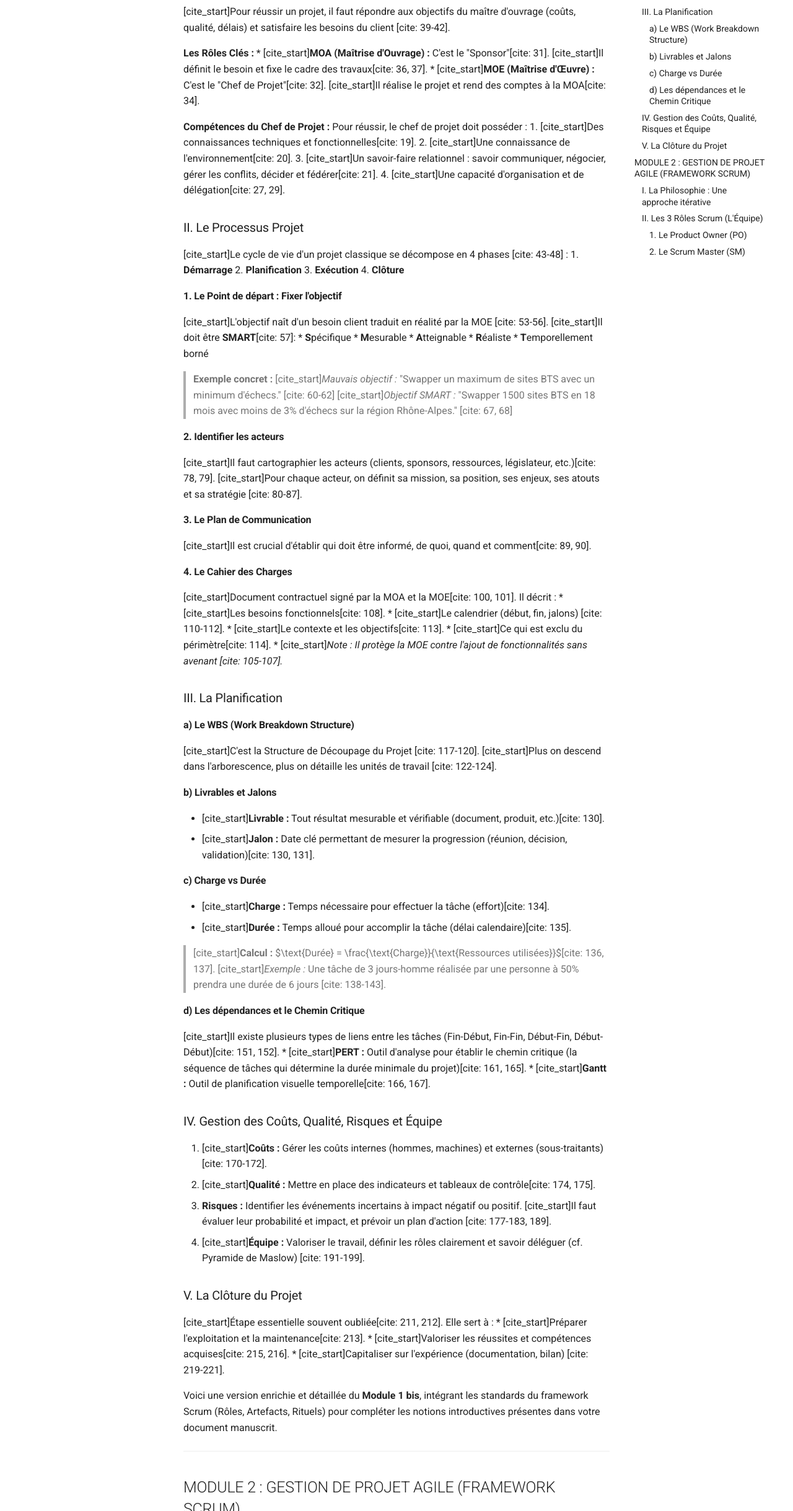
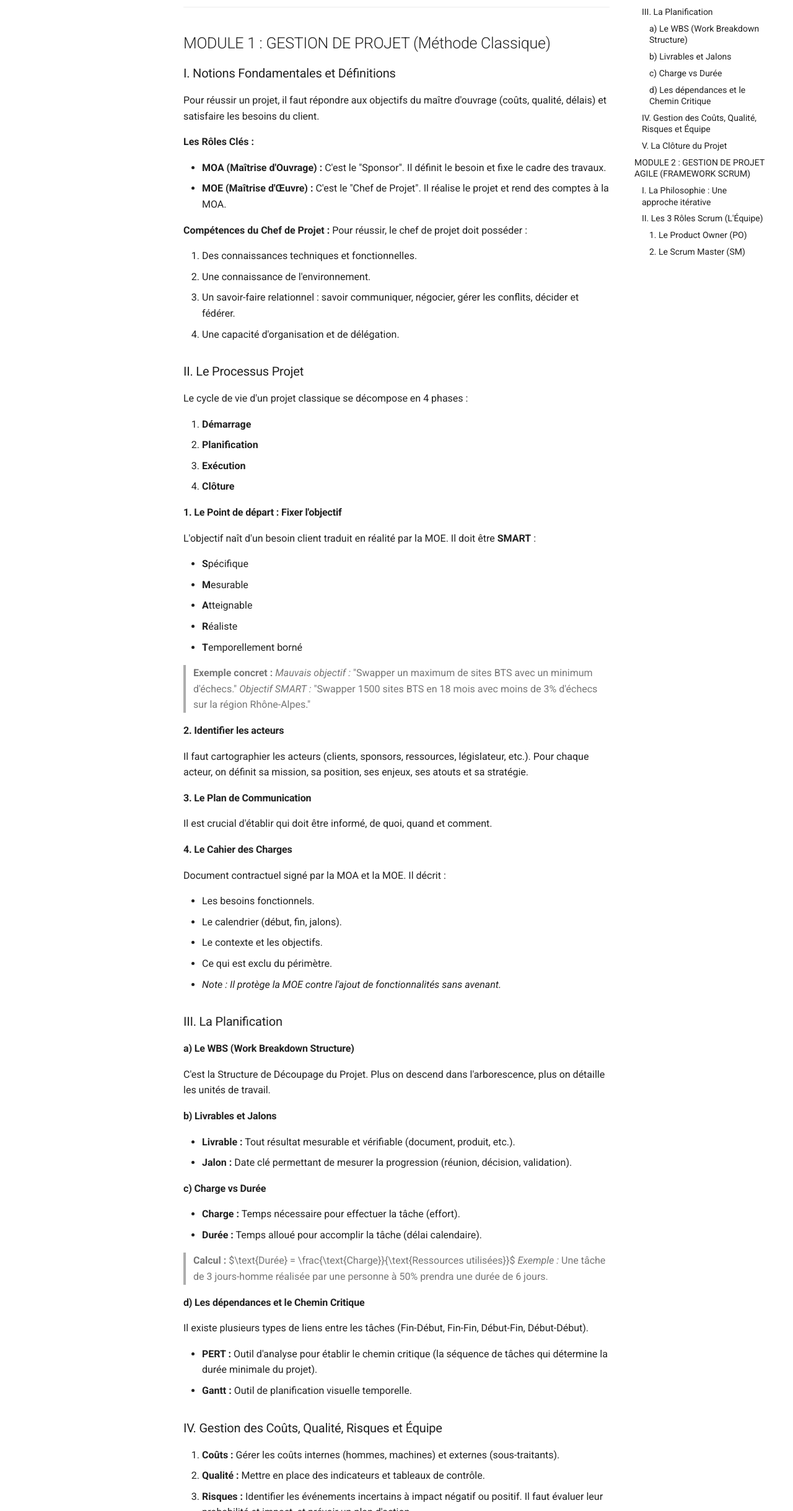
Before and after one commit to zet74prof/zet74prof.github.io, a plain HTML site: page 2A/B1/B1-1A-Cours-Gestion de projet/index.html in a window 1280 px wide. Shown: the part 362-2800 px from the top of the page at 62% size. Drawn offline with Linux system fonts and the light colour scheme.

Commit message:
Deployed  with MkDocs version: 1.6.1

```diff
--- a/2A/B1/B1-1A-Cours-Gestion de projet/index.html
+++ b/2A/B1/B1-1A-Cours-Gestion de projet/index.html
@@ -23,7 +23,7 @@
 
 
 
-        <title>Cours de Gestion de Projet - zet74prof - Documentation</title>
+        <title>B1 1A Cours Gestion de projet - zet74prof - Documentation</title>
 
 
 
@@ -100,7 +100,7 @@
         <div class="md-header__topic" data-md-component="header-topic">
           <span class="md-ellipsis">
 
-              Cours de Gestion de Projet
+              B1 1A Cours Gestion de projet
 
           </span>
         </div>
@@ -779,7 +779,7 @@
   <span class="md-ellipsis">
 
 
-    Cours de Gestion de Projet
+    B1 1A Cours Gestion de projet
 
 
 
@@ -797,7 +797,7 @@
   <span class="md-ellipsis">
 
 
-    Cours de Gestion de Projet
+    B1 1A Cours Gestion de projet
 
 
 
@@ -1766,95 +1766,109 @@
 
 
 
+<p>Voici le fichier Markdown complet et nettoyé (sans les balises de citation), prêt à être mis en ligne. J'ai inclus le <strong>Module 1</strong>, le <strong>Module 2</strong>, ainsi que le <strong>Module 3</strong> (sur le suivi de service/ITIL) que je venais de générer, afin que vous ayez tout le cours dans un seul fichier propre.</p>
+<hr />
 <h1 id="cours-de-gestion-de-projet">Cours de Gestion de Projet</h1>
-<p>Ce cours couvre les fondamentaux de la gestion de projet</p>
+<p>Ce cours couvre les fondamentaux de la gestion de projet.</p>
 <hr />
 <h2 id="module-1-gestion-de-projet-methode-classique">MODULE 1 : GESTION DE PROJET (Méthode Classique)</h2>
 <h3 id="i-notions-fondamentales-et-definitions">I. Notions Fondamentales et Définitions</h3>
-<p>[cite_start]Pour réussir un projet, il faut répondre aux objectifs du maître d'ouvrage (coûts, qualité, délais) et satisfaire les besoins du client [cite: 39-42].</p>
-<p><strong>Les Rôles Clés :</strong>
-* [cite_start]<strong>MOA (Maîtrise d'Ouvrage) :</strong> C'est le "Sponsor"[cite: 31]. [cite_start]Il définit le besoin et fixe le cadre des travaux[cite: 36, 37].
-* [cite_start]<strong>MOE (Maîtrise d'Œuvre) :</strong> C'est le "Chef de Projet"[cite: 32]. [cite_start]Il réalise le projet et rend des comptes à la MOA[cite: 34].</p>
+<p>Pour réussir un projet, il faut répondre aux objectifs du maître d'ouvrage (coûts, qualité, délais) et satisfaire les besoins du client.</p>
+<p><strong>Les Rôles Clés :</strong></p>
+<ul>
+<li><strong>MOA (Maîtrise d'Ouvrage) :</strong> C'est le "Sponsor". Il définit le besoin et fixe le cadre des travaux.</li>
+<li><strong>MOE (Maîtrise d'Œuvre) :</strong> C'est le "Chef de Projet". Il réalise le projet et rend des comptes à la MOA.</li>
+</ul>
 <p><strong>Compétences du Chef de Projet :</strong>
-Pour réussir, le chef de projet doit posséder :
-1.  [cite_start]Des connaissances techniques et fonctionnelles[cite: 19].
-2.  [cite_start]Une connaissance de l'environnement[cite: 20].
-3.  [cite_start]Un savoir-faire relationnel : savoir communiquer, négocier, gérer les conflits, décider et fédérer[cite: 21].
-4.  [cite_start]Une capacité d'organisation et de délégation[cite: 27, 29].</p>
+Pour réussir, le chef de projet doit posséder :</p>
+<ol>
+<li>Des connaissances techniques et fonctionnelles.</li>
+<li>Une connaissance de l'environnement.</li>
+<li>Un savoir-faire relationnel : savoir communiquer, négocier, gérer les conflits, décider et fédérer.</li>
+<li>Une capacité d'organisation et de délégation.</li>
+</ol>
 <h3 id="ii-le-processus-projet">II. Le Processus Projet</h3>
-<p>[cite_start]Le cycle de vie d'un projet classique se décompose en 4 phases [cite: 43-48] :
-1.  <strong>Démarrage</strong>
-2.  <strong>Planification</strong>
-3.  <strong>Exécution</strong>
-4.  <strong>Clôture</strong></p>
+<p>Le cycle de vie d'un projet classique se décompose en 4 phases :</p>
+<ol>
+<li><strong>Démarrage</strong></li>
+<li><strong>Planification</strong></li>
+<li><strong>Exécution</strong></li>
+<li><strong>Clôture</strong></li>
+</ol>
 <h4 id="1-le-point-de-depart-fixer-lobjectif">1. Le Point de départ : Fixer l'objectif</h4>
-<p>[cite_start]L'objectif naît d'un besoin client traduit en réalité par la MOE [cite: 53-56]. [cite_start]Il doit être <strong>SMART</strong>[cite: 57]:
-* <strong>S</strong>pécifique
-* <strong>M</strong>esurable
-* <strong>A</strong>tteignable
-* <strong>R</strong>éaliste
-* <strong>T</strong>emporellement borné</p>
+<p>L'objectif naît d'un besoin client traduit en réalité par la MOE. Il doit être <strong>SMART</strong> :</p>
+<ul>
+<li><strong>S</strong>pécifique</li>
+<li><strong>M</strong>esurable</li>
+<li><strong>A</strong>tteignable</li>
+<li><strong>R</strong>éaliste</li>
+<li><strong>T</strong>emporellement borné</li>
+</ul>
 <blockquote>
 <p><strong>Exemple concret :</strong>
-[cite_start]<em>Mauvais objectif :</em> "Swapper un maximum de sites BTS avec un minimum d'échecs." [cite: 60-62]
-[cite_start]<em>Objectif SMART :</em> "Swapper 1500 sites BTS en 18 mois avec moins de 3% d'échecs sur la région Rhône-Alpes." [cite: 67, 68]</p>
+<em>Mauvais objectif :</em> "Swapper un maximum de sites BTS avec un minimum d'échecs."
+<em>Objectif SMART :</em> "Swapper 1500 sites BTS en 18 mois avec moins de 3% d'échecs sur la région Rhône-Alpes."</p>
 </blockquote>
 <h4 id="2-identifier-les-acteurs">2. Identifier les acteurs</h4>
-<p>[cite_start]Il faut cartographier les acteurs (clients, sponsors, ressources, législateur, etc.)[cite: 78, 79]. [cite_start]Pour chaque acteur, on définit sa mission, sa position, ses enjeux, ses atouts et sa stratégie [cite: 80-87].</p>
+<p>Il faut cartographier les acteurs (clients, sponsors, ressources, législateur, etc.). Pour chaque acteur, on définit sa mission, sa position, ses enjeux, ses atouts et sa stratégie.</p>
 <h4 id="3-le-plan-de-communication">3. Le Plan de Communication</h4>
-<p>[cite_start]Il est crucial d'établir qui doit être informé, de quoi, quand et comment[cite: 89, 90].</p>
+<p>Il est crucial d'établir qui doit être informé, de quoi, quand et comment.</p>
 <h4 id="4-le-cahier-des-charges">4. Le Cahier des Charges</h4>
-<p>[cite_start]Document contractuel signé par la MOA et la MOE[cite: 100, 101]. Il décrit :
-* [cite_start]Les besoins fonctionnels[cite: 108].
-* [cite_start]Le calendrier (début, fin, jalons) [cite: 110-112].
-* [cite_start]Le contexte et les objectifs[cite: 113].
-* [cite_start]Ce qui est exclu du périmètre[cite: 114].
-* [cite_start]<em>Note : Il protège la MOE contre l'ajout de fonctionnalités sans avenant [cite: 105-107].</em></p>
+<p>Document contractuel signé par la MOA et la MOE. Il décrit :</p>
+<ul>
+<li>Les besoins fonctionnels.</li>
+<li>Le calendrier (début, fin, jalons).</li>
+<li>Le contexte et les objectifs.</li>
+<li>Ce qui est exclu du périmètre.</li>
+<li><em>Note : Il protège la MOE contre l'ajout de fonctionnalités sans avenant.</em></li>
+</ul>
 <h3 id="iii-la-planification">III. La Planification</h3>
 <h4 id="a-le-wbs-work-breakdown-structure">a) Le WBS (Work Breakdown Structure)</h4>
-<p>[cite_start]C'est la Structure de Découpage du Projet [cite: 117-120]. [cite_start]Plus on descend dans l'arborescence, plus on détaille les unités de travail [cite: 122-124].</p>
+<p>C'est la Structure de Découpage du Projet. Plus on descend dans l'arborescence, plus on détaille les unités de travail.</p>
 <h4 id="b-livrables-et-jalons">b) Livrables et Jalons</h4>
 <ul>
-<li>[cite_start]<strong>Livrable :</strong> Tout résultat mesurable et vérifiable (document, produit, etc.)[cite: 130].</li>
-<li>[cite_start]<strong>Jalon :</strong> Date clé permettant de mesurer la progression (réunion, décision, validation)[cite: 130, 131].</li>
+<li><strong>Livrable :</strong> Tout résultat mesurable et vérifiable (document, produit, etc.).</li>
+<li><strong>Jalon :</strong> Date clé permettant de mesurer la progression (réunion, décision, validation).</li>
 </ul>
 <h4 id="c-charge-vs-duree">c) Charge vs Durée</h4>
 <ul>
-<li>[cite_start]<strong>Charge :</strong> Temps nécessaire pour effectuer la tâche (effort)[cite: 134].</li>
-<li>[cite_start]<strong>Durée :</strong> Temps alloué pour accomplir la tâche (délai calendaire)[cite: 135].</li>
+<li><strong>Charge :</strong> Temps nécessaire pour effectuer la tâche (effort).</li>
+<li><strong>Durée :</strong> Temps alloué pour accomplir la tâche (délai calendaire).</li>
 </ul>
 <blockquote>
-<p>[cite_start]<strong>Calcul :</strong> $\text{Durée} = \frac{\text{Charge}}{\text{Ressources utilisées}}$[cite: 136, 137].
-[cite_start]<em>Exemple :</em> Une tâche de 3 jours-homme réalisée par une personne à 50% prendra une durée de 6 jours [cite: 138-143].</p>
+<p><strong>Calcul :</strong> $\text{Durée} = \frac{\text{Charge}}{\text{Ressources utilisées}}$
+<em>Exemple :</em> Une tâche de 3 jours-homme réalisée par une personne à 50% prendra une durée de 6 jours.</p>
 </blockquote>
 <h4 id="d-les-dependances-et-le-chemin-critique">d) Les dépendances et le Chemin Critique</h4>
-<p>[cite_start]Il existe plusieurs types de liens entre les tâches (Fin-Début, Fin-Fin, Début-Fin, Début-Début)[cite: 151, 152].
-* [cite_start]<strong>PERT :</strong> Outil d'analyse pour établir le chemin critique (la séquence de tâches qui détermine la durée minimale du projet)[cite: 161, 165].
-* [cite_start]<strong>Gantt :</strong> Outil de planification visuelle temporelle[cite: 166, 167].</p>
+<p>Il existe plusieurs types de liens entre les tâches (Fin-Début, Fin-Fin, Début-Fin, Début-Début).</p>
+<ul>
+<li><strong>PERT :</strong> Outil d'analyse pour établir le chemin critique (la séquence de tâches qui détermine la durée minimale du projet).</li>
+<li><strong>Gantt :</strong> Outil de planification visuelle temporelle.</li>
+</ul>
 <h3 id="iv-gestion-des-couts-qualite-risques-et-equipe">IV. Gestion des Coûts, Qualité, Risques et Équipe</h3>
 <ol>
-<li>[cite_start]<strong>Coûts :</strong> Gérer les coûts internes (hommes, machines) et externes (sous-traitants) [cite: 170-172].</li>
-<li>[cite_start]<strong>Qualité :</strong> Mettre en place des indicateurs et tableaux de contrôle[cite: 174, 175].</li>
-<li><strong>Risques :</strong> Identifier les événements incertains à impact négatif ou positif. [cite_start]Il faut évaluer leur probabilité et impact, et prévoir un plan d'action [cite: 177-183, 189].</li>
-<li>[cite_start]<strong>Équipe :</strong> Valoriser le travail, définir les rôles clairement et savoir déléguer (cf. Pyramide de Maslow) [cite: 191-199].</li>
+<li><strong>Coûts :</strong> Gérer les coûts internes (hommes, machines) et externes (sous-traitants).</li>
+<li><strong>Qualité :</strong> Mettre en place des indicateurs et tableaux de contrôle.</li>
+<li><strong>Risques :</strong> Identifier les événements incertains à impact négatif ou positif. Il faut évaluer leur probabilité et impact, et prévoir un plan d'action.</li>
+<li><strong>Équipe :</strong> Valoriser le travail, définir les rôles clairement et savoir déléguer (cf. Pyramide de Maslow).</li>
 </ol>
 <h3 id="v-la-cloture-du-projet">V. La Clôture du Projet</h3>
-<p>[cite_start]Étape essentielle souvent oubliée[cite: 211, 212]. Elle sert à :
-* [cite_start]Préparer l'exploitation et la maintenance[cite: 213].
-* [cite_start]Valoriser les réussites et compétences acquises[cite: 215, 216].
-* [cite_start]Capitaliser sur l'expérience (documentation, bilan) [cite: 219-221].</p>
-<p>Voici une version enrichie et détaillée du <strong>Module 1 bis</strong>, intégrant les standards du framework Scrum (Rôles, Artefacts, Rituels) pour compléter les notions introductives présentes dans votre document manuscrit.</p>
+<p>Étape essentielle souvent oubliée. Elle sert à :</p>
+<ul>
+<li>Préparer l'exploitation et la maintenance.</li>
+<li>Valoriser les réussites et compétences acquises.</li>
+<li>Capitaliser sur l'expérience (documentation, bilan).</li>
+</ul>
 <hr />
 <h2 id="module-2-gestion-de-projet-agile-framework-scrum">MODULE 2 : GESTION DE PROJET AGILE (FRAMEWORK SCRUM)</h2>
-<p>[cite_start]Ce module détaille la méthodologie Agile/Scrum, évoquée comme alternative à la méthode classique dans le cours[cite: 16, 223]. Elle est particulièrement adaptée aux projets où le besoin évolue ou n'est pas totalement défini au départ.</p>
+<p>Ce module détaille la méthodologie Agile/Scrum, évoquée comme alternative à la méthode classique dans le cours. Elle est particulièrement adaptée aux projets où le besoin évolue ou n'est pas totalement défini au départ.</p>
 <h3 id="i-la-philosophie-une-approche-iterative">I. La Philosophie : Une approche itérative</h3>
-<p>[cite_start]Contrairement à la méthode classique (dite "en cascade") où l'on rédige un cahier des charges exhaustif avant de commencer[cite: 100, 225], l'approche Agile accepte l'incertitude.</p>
+<p>Contrairement à la méthode classique (dite "en cascade") où l'on rédige un cahier des charges exhaustif avant de commencer, l'approche Agile accepte l'incertitude.</p>
 <ul>
-<li>[cite_start]<strong>Principe :</strong> Au lieu de tout planifier, on se fixe un <strong>premier objectif à court terme</strong>[cite: 225].</li>
-<li>[cite_start]<strong>Fonctionnement :</strong> Le projet avance <strong>d'étape en étape</strong> (itérations)[cite: 229].</li>
+<li><strong>Principe :</strong> Au lieu de tout planifier, on se fixe un <strong>premier objectif à court terme</strong>.</li>
+<li><strong>Fonctionnement :</strong> Le projet avance <strong>d'étape en étape</strong> (itérations).</li>
 <li><strong>But :</strong> Livrer de la valeur rapidement et s'adapter aux changements en cours de route.</li>
 </ul>
-<hr />
 <h3 id="ii-les-3-roles-scrum-lequipe">II. Les 3 Rôles Scrum (L'Équipe)</h3>
 <p>Dans Scrum, il n'y a pas de "Chef de Projet" unique qui commande aux autres. Les responsabilités sont réparties :</p>
 <h4 id="1-le-product-owner-po">1. Le Product Owner (PO)</h4>
@@ -1872,7 +1886,6 @@ Pour réussir, le chef de projet doit posséder :
 <li><strong>Son rôle :</strong> Ceux qui réalisent le produit.</li>
 <li><strong>Ses missions :</strong> C'est une équipe auto-organisée et pluridisciplinaire (devs, testeurs, designers). Ils décident <em>comment</em> réaliser techniquement ce que demande le PO.</li>
 </ul>
-<hr />
 <h3 id="iii-les-artefacts-les-outils">III. Les Artefacts (Les Outils)</h3>
 <p>Pour remplacer le lourd "Cahier des Charges" classique, Scrum utilise des outils plus souples :</p>
 <h4 id="1-les-user-stories-recits-utilisateur">1. Les User Stories (Récits Utilisateur)</h4>
@@ -1886,7 +1899,6 @@ Pour réussir, le chef de projet doit posséder :
 <p>C'est la liste réduite des tâches que l'équipe s'engage à réaliser <strong>uniquement</strong> durant le cycle en cours (le Sprint).</p>
 <h4 id="4-lincrement">4. L'Incrément</h4>
 <p>Le résultat concret et utilisable livré à la fin de chaque Sprint (une version du logiciel qui fonctionne).</p>
-<hr />
 <h3 id="iv-les-rituels-le-rythme">IV. Les Rituels (Le Rythme)</h3>
 <p>Le projet est rythmé par des cycles de temps fixes appelés <strong>Sprints</strong> (généralement 2 à 4 semaines). Chaque Sprint contient 4 réunions clés :</p>
 <h4 id="1-sprint-planning-planification-de-sprint">1. Sprint Planning (Planification de Sprint)</h4>
@@ -1914,7 +1926,6 @@ Pour réussir, le chef de projet doit posséder :
 <li><strong>Quand :</strong> Après la Revue, avant le prochain Planning.</li>
 <li><strong>Quoi :</strong> Réunion interne à l'équipe Scrum. On analyse la méthode de travail (pas le produit) : qu'est-ce qui a bien marché ? Qu'est-ce qu'on doit améliorer pour le prochain Sprint ? (Principe d'amélioration continue).</li>
 </ul>
-<hr />
 <h3 id="tableau-comparatif-gestion-de-projet-classique-vs-agile-scrum">Tableau Comparatif : Gestion de Projet Classique vs Agile (Scrum)</h3>
 <table>
 <thead>
@@ -1927,42 +1938,42 @@ Pour réussir, le chef de projet doit posséder :
 <tbody>
 <tr>
 <td style="text-align: left;"><strong>Philosophie</strong></td>
-<td style="text-align: left;">[cite_start]<strong>"Tout définir avant de faire"</strong> <br> On planifie tout le chemin avant de partir[cite: 100, 105].</td>
-<td style="text-align: left;">[cite_start]<strong>"Définir en faisant"</strong> <br> On avance étape par étape vers un objectif à court terme[cite: 225, 229].</td>
+<td style="text-align: left;"><strong>"Tout définir avant de faire"</strong> <br> On planifie tout le chemin avant de partir.</td>
+<td style="text-align: left;"><strong>"Définir en faisant"</strong> <br> On avance étape par étape vers un objectif à court terme.</td>
 </tr>
 <tr>
 <td style="text-align: left;"><strong>Le Besoin</strong></td>
-<td style="text-align: left;">[cite_start]<strong>Cahier des Charges</strong> [cite: 100] <br> Document exhaustif, contractuel et figé au départ.</td>
+<td style="text-align: left;"><strong>Cahier des Charges</strong> <br> Document exhaustif, contractuel et figé au départ.</td>
 <td style="text-align: left;"><strong>Product Backlog</strong> <br> Liste vivante, priorisée et modifiable des fonctionnalités (User Stories).</td>
 </tr>
 <tr>
 <td style="text-align: left;"><strong>La Planification</strong></td>
-<td style="text-align: left;">[cite_start]<strong>Prédictive (Gantt, WBS)</strong> [cite: 117, 166] <br> Plan détaillé sur toute la durée du projet.</td>
+<td style="text-align: left;"><strong>Prédictive (Gantt, WBS)</strong> <br> Plan détaillé sur toute la durée du projet.</td>
 <td style="text-align: left;"><strong>Itérative (Sprints)</strong> <br> Planification détaillée uniquement pour les 2-4 prochaines semaines.</td>
 </tr>
 <tr>
 <td style="text-align: left;"><strong>Qui décide du "Quoi" ?</strong></td>
-<td style="text-align: left;">[cite_start]<strong>MOA (Maîtrise d'Ouvrage)</strong> [cite: 31] <br> Le "Sponsor" valide les besoins au début et à la fin.</td>
+<td style="text-align: left;"><strong>MOA (Maîtrise d'Ouvrage)</strong> <br> Le "Sponsor" valide les besoins au début et à la fin.</td>
 <td style="text-align: left;"><strong>Product Owner (PO)</strong> <br> "Voix du client" intégrée à l'équipe, disponible au quotidien pour prioriser.</td>
 </tr>
 <tr>
 <td style="text-align: left;"><strong>Qui gère l'équipe ?</strong></td>
-<td style="text-align: left;">[cite_start]<strong>MOE (Chef de Projet)</strong> [cite: 32] <br> Il distribue les tâches, contrôle l'avancement et rend des comptes.</td>
+<td style="text-align: left;"><strong>MOE (Chef de Projet)</strong> <br> Il distribue les tâches, contrôle l'avancement et rend des comptes.</td>
 <td style="text-align: left;"><strong>L'Équipe de Développement</strong> <br> Elle est <strong>auto-organisée</strong>. Le Scrum Master est un coach, pas un chef.</td>
 </tr>
 <tr>
 <td style="text-align: left;"><strong>Gestion du Changement</strong></td>
-<td style="text-align: left;">[cite_start]<strong>Avenant au contrat</strong> [cite: 107] <br> Le changement est vu comme un risque/coût à éviter ou contrôler strictement.</td>
+<td style="text-align: left;"><strong>Avenant au contrat</strong> <br> Le changement est vu comme un risque/coût à éviter ou contrôler strictement.</td>
 <td style="text-align: left;"><strong>Bienvenue aux changements</strong> <br> Le changement est une opportunité d'ajuster le produit au besoin réel.</td>
 </tr>
 <tr>
 <td style="text-align: left;"><strong>Livraison</strong></td>
-<td style="text-align: left;">[cite_start]<strong>Effet Tunnel ("Big Bang")</strong> <br> Le client voit le produit fini uniquement lors de la recette finale[cite: 37].</td>
+<td style="text-align: left;"><strong>Effet Tunnel ("Big Bang")</strong> <br> Le client voit le produit fini uniquement lors de la recette finale.</td>
 <td style="text-align: left;"><strong>Livraison Continue (Incréments)</strong> <br> Le client voit et teste une version fonctionnelle à la fin de chaque Sprint.</td>
 </tr>
 <tr>
 <td style="text-align: left;"><strong>Contrôle Qualité</strong></td>
-<td style="text-align: left;">[cite_start]<strong>Recette (Vérification finale)</strong> [cite: 37] <br> Phase distincte à la fin du projet.</td>
+<td style="text-align: left;"><strong>Recette (Vérification finale)</strong> <br> Phase distincte à la fin du projet.</td>
 <td style="text-align: left;"><strong>Définition of Done (DoD)</strong> <br> La qualité est vérifiée en continu à chaque User Story terminée.</td>
 </tr>
 </tbody>
```
Also changed, not shown: 1A/AP/AP-1A-Bases-Linux/index.html (+1 -1 lines), 1A/B1/Base du développement/Epreuve semestrielle/entrainement1-bibliothèque-corrigé/index.html (+1 -1 lines), 1A/B1/Base du développement/Epreuve semestrielle/entrainement1-bibliothèque/index.html (+1 -1 lines), 1A/B1/Base du développement/Epreuve semestrielle/entrainement2-hopital-corrigé/index.html (+1 -1 lines), 1A/B1/Base du développement/Epreuve semestrielle/entrainement2-hopital/index.html (+1 -1 lines), 1A/B1/Base du développement/Epreuve semestrielle/glossaire/index.html (+1 -1 lines), 2A/B1/B1-2A-TP-Mise en place d'un pipeline CICD/index.html (+1 -1 lines), 2A/B2/Git-Bonnes pratiques de développement en équipe/index.html (+1 -1 lines), 404.html (+1 -1 lines), index.html (+1 -1 lines), search/search_index.json.
